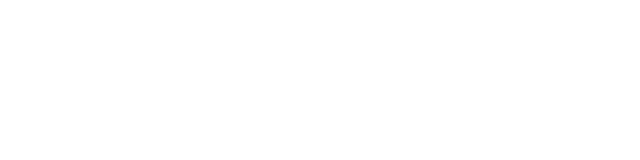
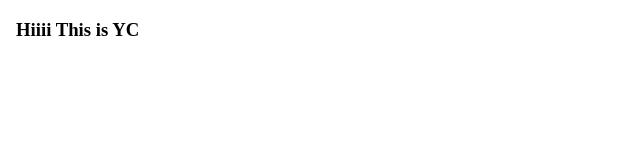
Before and after one commit to ycyogesh/registrationModule, an Angular app: page / in a window 1280 px wide. Shown: the top 160 px of the page, without its empty margins (0-640 px from the left). Built offline with nearby package versions, Linux system fonts and the light colour scheme.

Commit message:
added my name

```diff
--- a/src/app/app.component.html
+++ b/src/app/app.component.html
@@ -7,6 +7,6 @@
   <title>Document</title>
 </head>
 <body>
-
+  <h3>Hiiii This is YC</h3>
 </body>
 </html>
```
